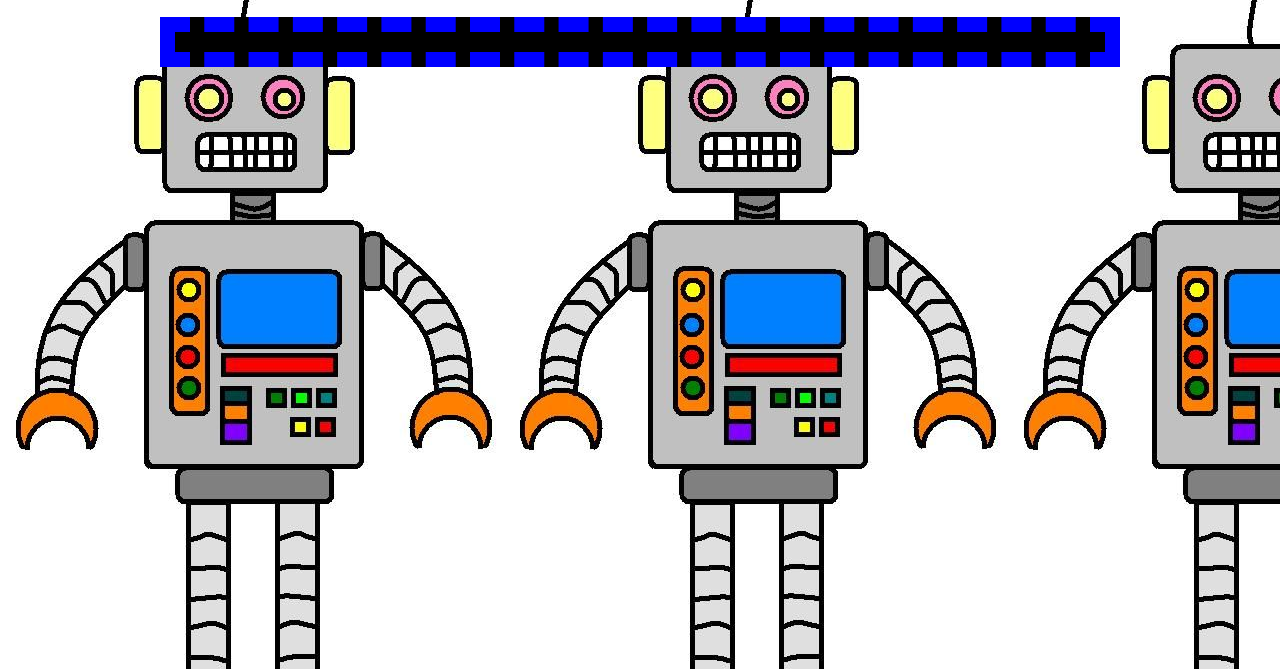
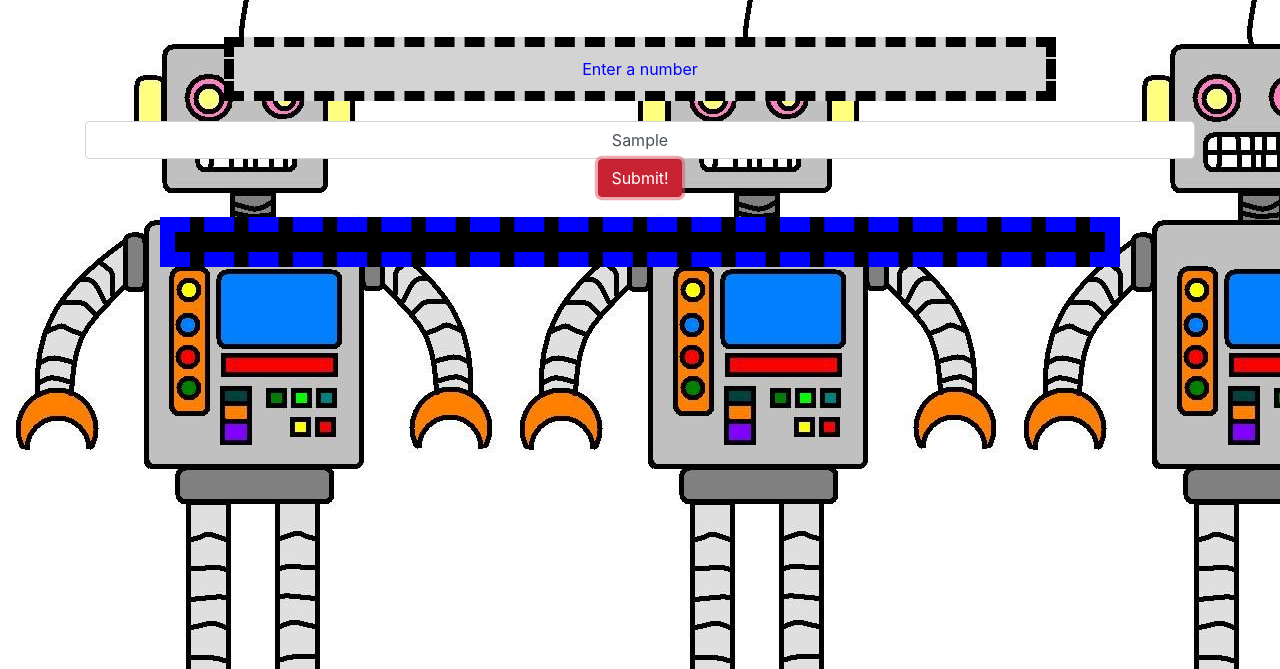
Before and after one commit to drewbuckaroo/mr-rogers, a plain HTML site: page index.html in a window 1280 px wide. Both pictures are taken after typing "Sample" into the empty fields and a click on the button "Submit!". Shown: the part 131-800 px from the top of the page. Drawn offline with Linux system fonts and the light colour scheme.

Commit message:
add changes to js, changes #formOne from .hide to .show so user can input multiple times and see new results.

```diff
--- a/js/scripts.js
+++ b/js/scripts.js
@@ -24,6 +24,6 @@ $(document).ready(function() {
     let roboArray = talkRobo(input).toString();
     $("#result").text(roboArray);
     $("#result").show();
-    $("#formOne").hide();
+    $("#formOne").show();
   });
 });
```
Also changed, not shown: index.html (+2 -1 lines).
